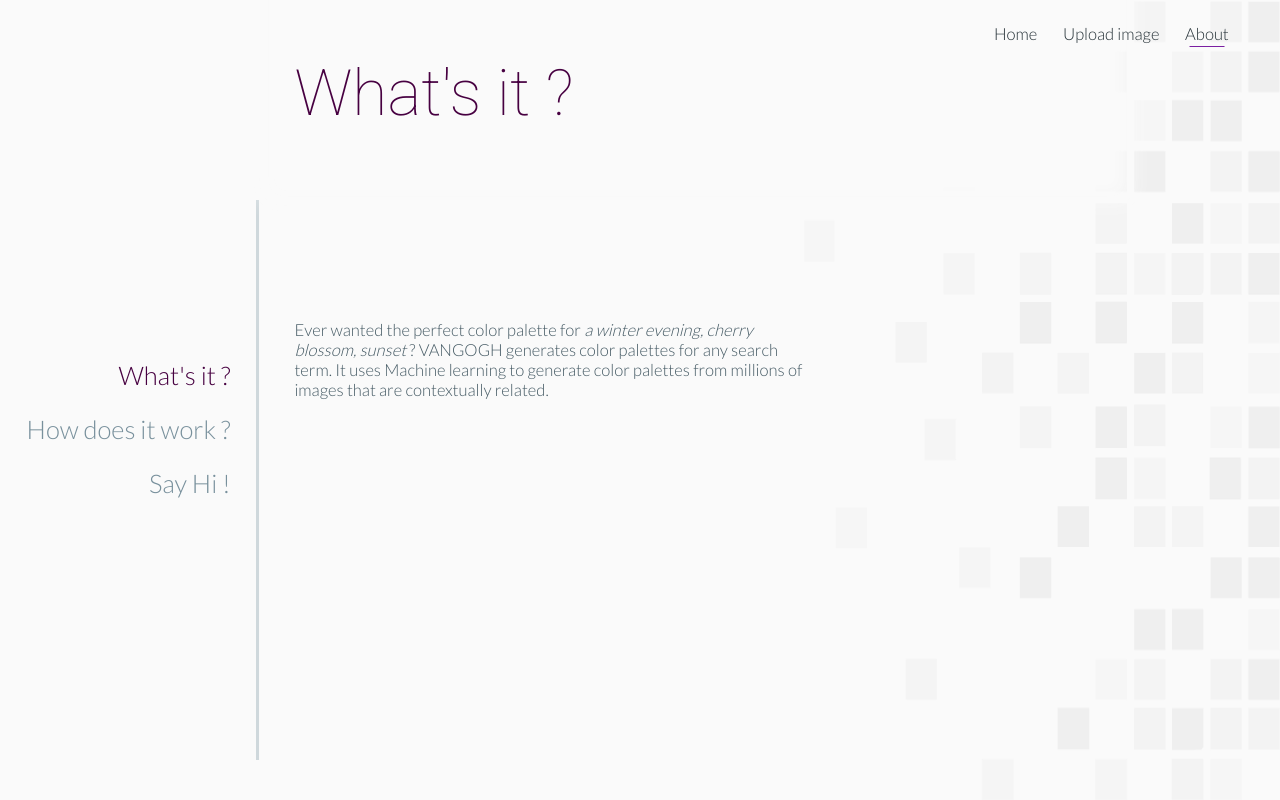
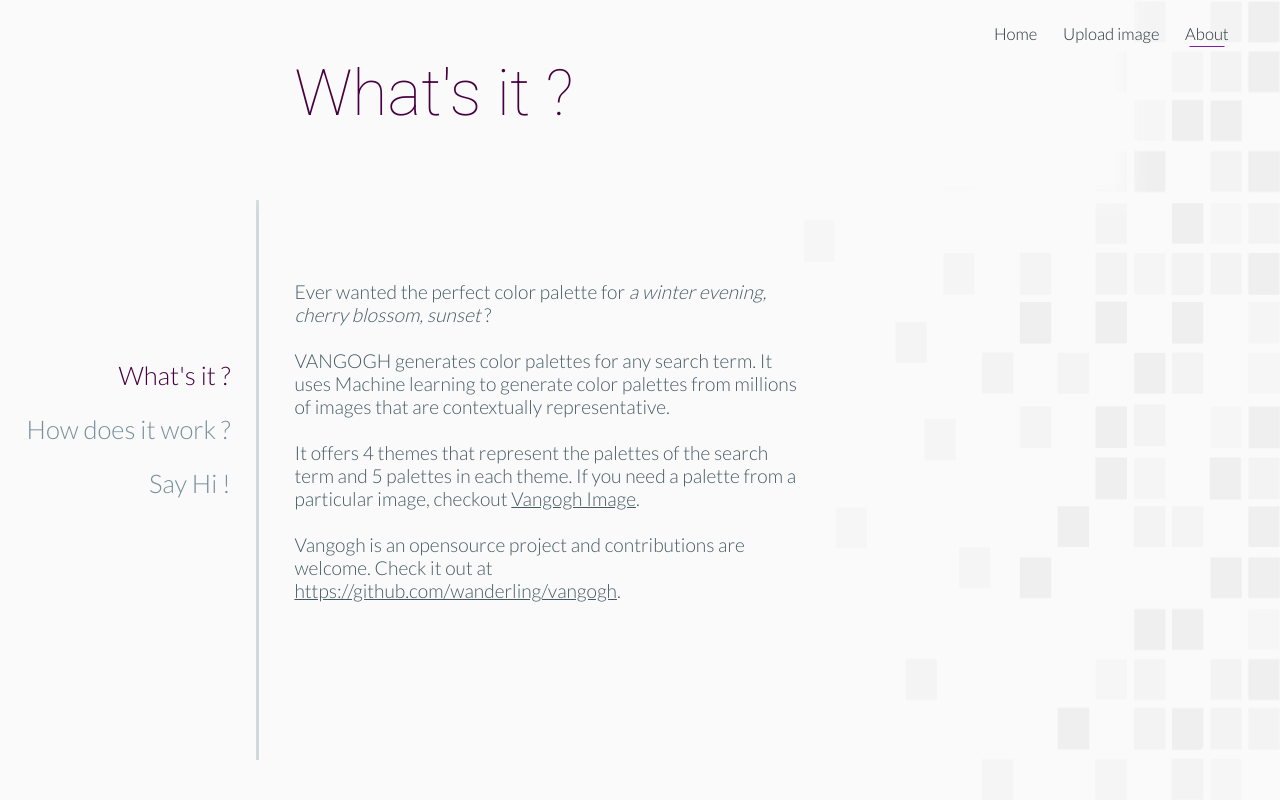
Before and after one commit to pbshgthm/vangogh, a Flask app: page /what in a window 1280 px wide. Run offline with Flask 2, Linux system fonts and the light colour scheme; some libraries are stand-ins or nearby versions.

Commit message:
cleanup-about

```diff
--- a/app/static/main.css
+++ b/app/static/main.css
@@ -1281,12 +1281,16 @@
 }
 
 #about-about-content{
-	font-size: 1.3vw;
+	font-size: 1.5vw;
 	font-family: 'Lato', sans-serif;
 	position: absolute;
 	left: 23vw;
-	top: 40vh;
+	top: 35vh;
 	width: 40vw;
+	color: #455A64;
+	text-align: left;
+}
+#about-about-content a{
 	color: #455A64;
 }
 #about-sayhi-content{
--- a/app/templates/what.html
+++ b/app/templates/what.html
@@ -32,7 +32,7 @@
 	</div>
 	<div id="about-title">What's it ?</div>
 	<div id="about-about-content">
-		Ever wanted the perfect color palette for <i>a winter evening, cherry blossom, sunset</i> ? VANGOGH generates color palettes for any search term. It uses Machine learning to generate color palettes from millions of images that are contextually related.<br/><br/>
+		Ever wanted the perfect color palette for <i>a winter evening, cherry blossom, sunset</i> ? <br/><br/>VANGOGH generates color palettes for any search term. It uses Machine learning to generate color palettes from millions of images that are contextually representative.<br/><br/>It offers 4 themes that represent the palettes of the search term and 5 palettes in each theme. If you need a palette from a particular image, checkout <a href='/image'>Vangogh Image</a>.<br/><br/>Vangogh is an opensource project and contributions are welcome. Check it out at <a target="blank" href="https://github.com/wanderling/prism">https://github.com/wanderling/vangogh</a>.
 	</div>
 
 
```
